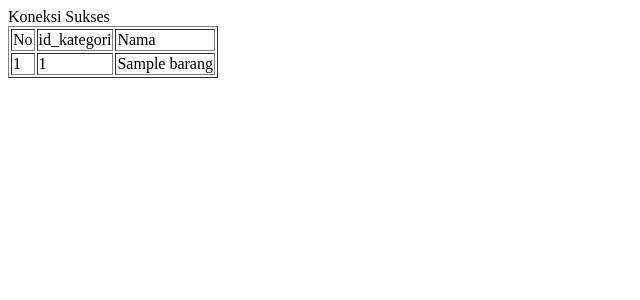
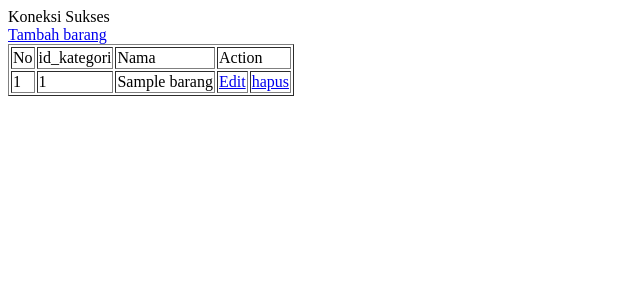
Before and after one commit to Chayasausanafrah/phpregpagi, a PHP site: page /view_barang.php in a window 1280 px wide. Shown: the top 300 px of the page, without its empty margins (0-640 px from the left). Run offline with PHP 8.4, Linux system fonts and the light colour scheme; tables that the repository leaves empty or names only in its code hold one stand-in row (values such as "Sample post"); data that the repository does not hold is empty.

Commit message:
up view_barang.php ubah

```diff
--- a/view_barang.php
+++ b/view_barang.php
@@ -3,12 +3,14 @@ include ("koneksi.php");
 $query_view=mysqli_query($koneksi,"select * from barang");
 
 ?>
+</br>
+<a href="input_barang.php" class="btn btn-danger">Tambah barang</a>
 <table class="table table-bordered" border="1">
   <tr>
     <td>No</td>
     <td>id_kategori</td>
     <td>Nama</td>
-
+    <td colspan="4">Action</td>
   </tr>
   <?php
   $no=1;
@@ -17,6 +19,8 @@ $query_view=mysqli_query($koneksi,"select * from barang");
       <td><?php echo $no++;?></td>
       <td><?php echo $tampil ['id_kategori'];?></td>
       <td><?php echo $tampil ['nama'];?></td>
+      <td><a href="edit_barang.php?id_barang=<?php echo $tampil ['id_barang'];?>">Edit</a></td>
+      <td><a href="hapus_barang.php?id_barang=<?php echo $tampil ['id_barang'];?>">hapus</a></td>
   </tr>
 <?php }?>
 
```
